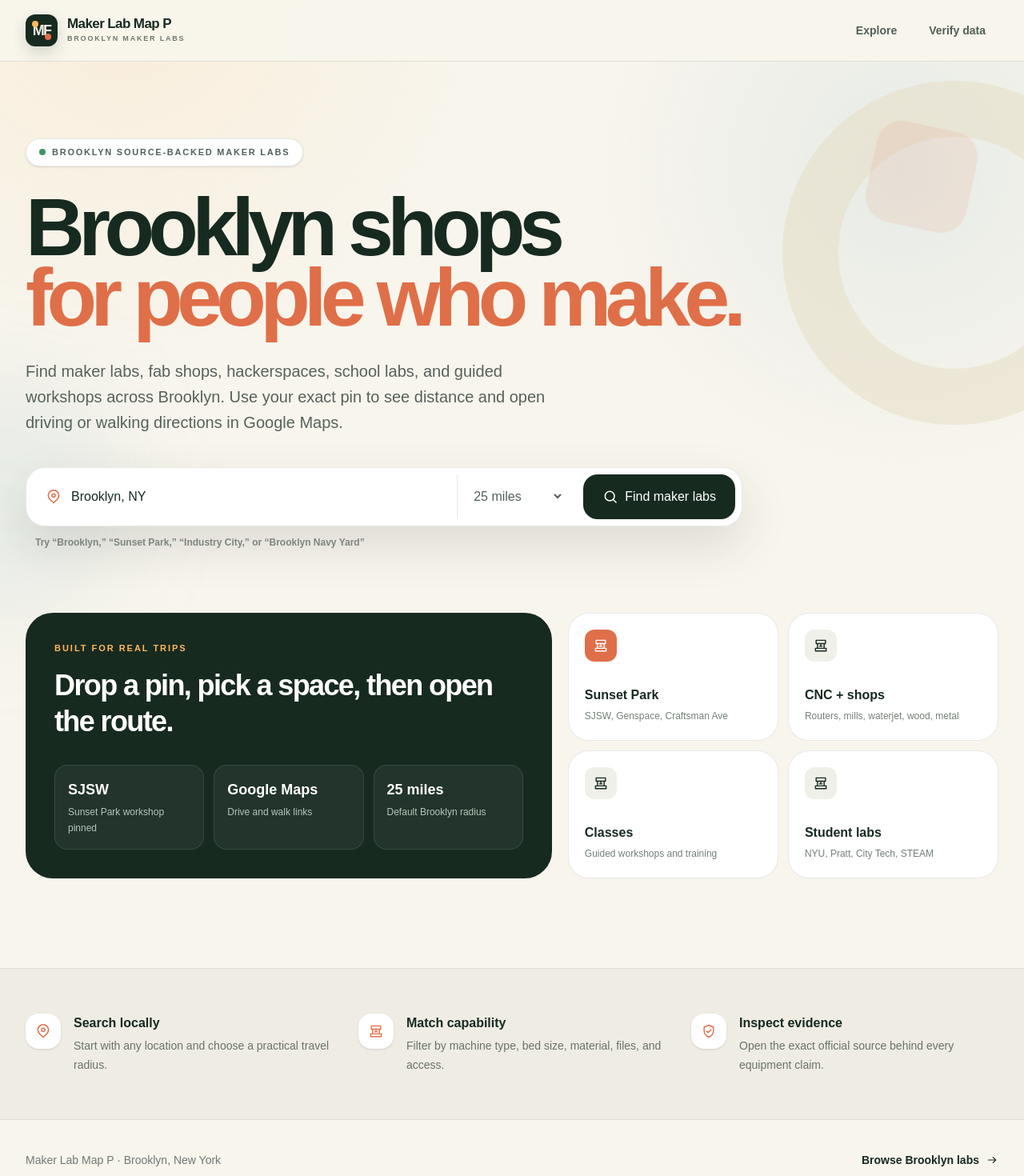
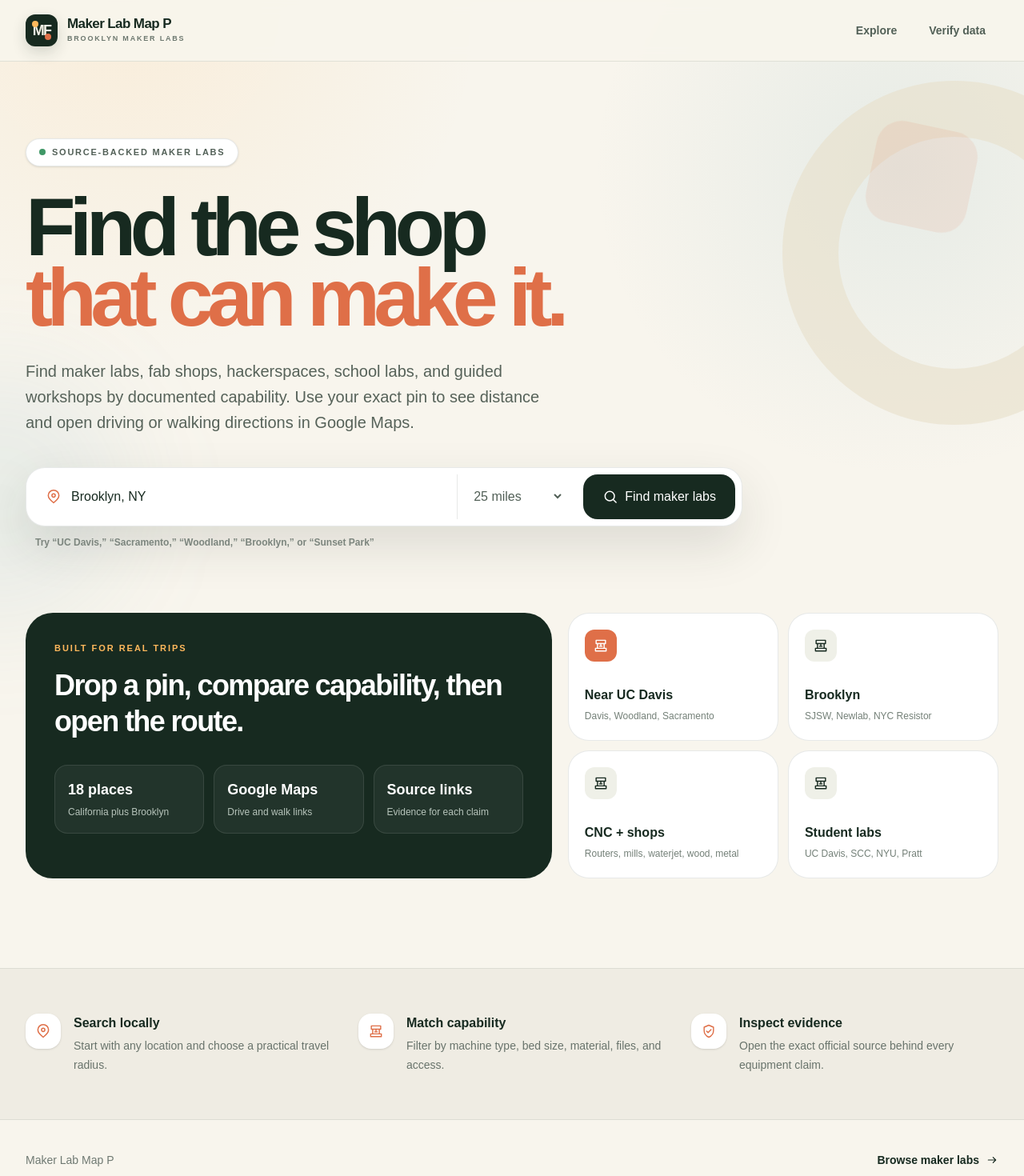
Before and after one commit to Anant-Madhok231/Maker-Lab-Map-P, a Next.js app in the folder frontend/: page / in a window 1280 px wide. Shown: the top 1470 px of the page at 80% size. Built offline with nearby package versions, Linux system fonts and the light colour scheme.

Commit message:
Restore original locations and keep Brooklyn

```diff
--- a/frontend/app/page.tsx
+++ b/frontend/app/page.tsx
@@ -10,10 +10,10 @@ import { SearchBox } from "@/components/search-box";
 import { SiteHeader } from "@/components/site-header";
 
 const quickChoices = [
-  ["Sunset Park", "SJSW, Genspace, Craftsman Ave"],
+  ["Near UC Davis", "Davis, Woodland, Sacramento"],
+  ["Brooklyn", "SJSW, Newlab, NYC Resistor"],
   ["CNC + shops", "Routers, mills, waterjet, wood, metal"],
-  ["Classes", "Guided workshops and training"],
-  ["Student labs", "NYU, Pratt, City Tech, STEAM"],
+  ["Student labs", "UC Davis, SCC, NYU, Pratt"],
 ];
 
 export default function Home() {
@@ -29,23 +29,23 @@ export default function Home() {
         <div className="relative max-w-4xl animate-fade-up">
           <span className="inline-flex items-center gap-2 rounded-full border border-[#172a20]/10 bg-white px-4 py-2 text-[11px] font-black uppercase tracking-[0.16em] text-[#526057] shadow-sm">
             <span className="h-2 w-2 rounded-full bg-[#3f9766]" />
-            Brooklyn source-backed maker labs
+            Source-backed maker labs
           </span>
           <h1 className="mt-8 max-w-4xl text-[clamp(3.2rem,8vw,7.4rem)] font-black leading-[0.86] tracking-[-0.075em] text-[#172a20]">
-            Brooklyn shops
-            <span className="block text-[#df6f48]">for people who make.</span>
+            Find the shop
+            <span className="block text-[#df6f48]">that can make it.</span>
           </h1>
           <p className="mt-8 max-w-2xl text-lg leading-8 text-[#566259] sm:text-xl">
             Find maker labs, fab shops, hackerspaces, school labs, and guided
-            workshops across Brooklyn. Use your exact pin to see distance and
-            open driving or walking directions in Google Maps.
+            workshops by documented capability. Use your exact pin to see
+            distance and open driving or walking directions in Google Maps.
           </p>
         </div>
 
         <div className="relative mt-10 max-w-4xl">
           <SearchBox />
           <p className="mt-3 pl-3 text-xs font-semibold text-[#7c857e]">
-            Try “Brooklyn,” “Sunset Park,” “Industry City,” or “Brooklyn Navy Yard”
+            Try “UC Davis,” “Sacramento,” “Woodland,” “Brooklyn,” or “Sunset Park”
           </p>
         </div>
 
@@ -55,13 +55,13 @@ export default function Home() {
               Built for real trips
             </p>
             <h2 className="mt-4 max-w-xl text-3xl font-black leading-tight tracking-[-0.045em] sm:text-4xl">
-              Drop a pin, pick a space, then open the route.
+              Drop a pin, compare capability, then open the route.
             </h2>
             <div className="mt-8 grid gap-3 sm:grid-cols-3">
               {[
-                ["SJSW", "Sunset Park workshop pinned"],
+                ["18 places", "California plus Brooklyn"],
                 ["Google Maps", "Drive and walk links"],
-                ["25 miles", "Default Brooklyn radius"],
+                ["Source links", "Evidence for each claim"],
               ].map(([value, label]) => (
                 <div
                   className="rounded-2xl border border-white/10 bg-white/5 p-4 transition hover:-translate-y-1 hover:bg-white/10"
@@ -80,10 +80,12 @@ export default function Home() {
                 className="group flex min-h-40 flex-col justify-between rounded-[26px] border border-[#172a20]/10 bg-white p-5 transition hover:-translate-y-1 hover:border-[#df6f48]/50 hover:shadow-xl"
                 href={
                   index === 0
-                    ? "/results?location=Sunset+Park&radius=10&cnc=false&large=false"
+                    ? "/results?location=UC+Davis&radius=50&cnc=false&large=false"
                     : index === 1
-                      ? "/results?location=Brooklyn%2C+NY&radius=25&cnc=true&large=false"
-                      : "/results?location=Brooklyn%2C+NY&radius=25&cnc=false&large=false"
+                      ? "/results?location=Brooklyn%2C+NY&radius=25&cnc=false&large=false"
+                      : index === 2
+                        ? "/results?location=UC+Davis&radius=50&cnc=true&large=false"
+                        : "/results?location=UC+Davis&radius=50&cnc=false&large=false"
                 }
                 key={title}
               >
@@ -133,9 +135,9 @@ export default function Home() {
       </section>
 
       <footer className="mx-auto flex max-w-[1440px] flex-col gap-4 px-5 py-10 text-sm text-[#6f7972] sm:px-8 md:flex-row md:items-center md:justify-between">
-        <p>Maker Lab Map P · Brooklyn, New York</p>
+        <p>Maker Lab Map P</p>
         <Link className="inline-flex items-center gap-2 font-black text-[#172a20]" href="/results">
-          Browse Brooklyn labs
+          Browse maker labs
           <ArrowIcon className="h-4 w-4" />
         </Link>
       </footer>
```
